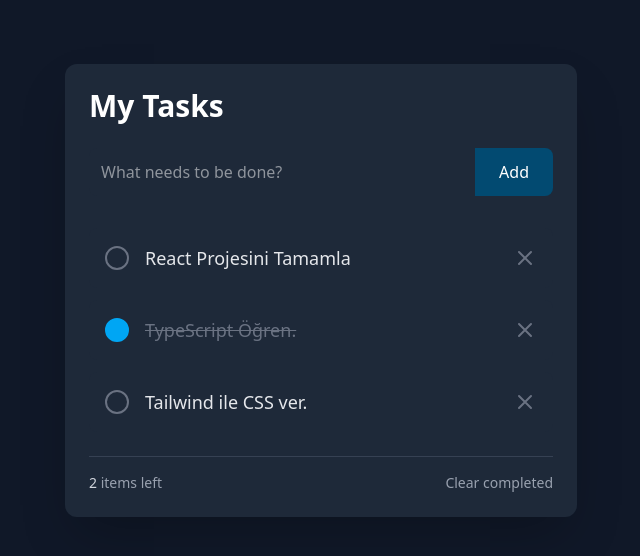
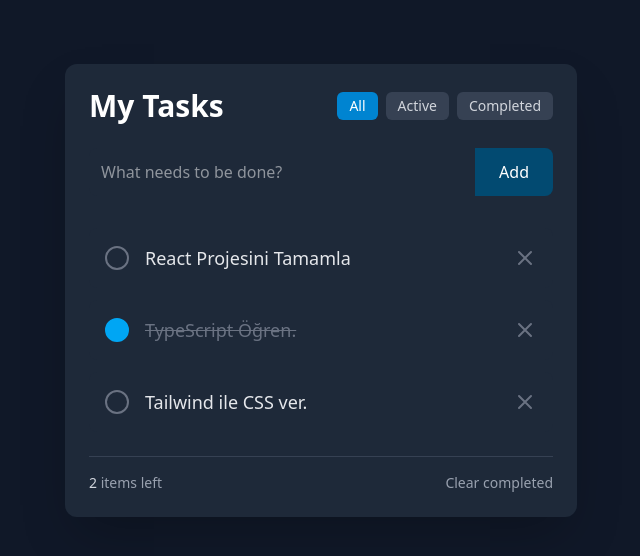
Before and after one commit to furkycl/react-ts-tailwind-todoapp, a React (Vite) app: page / in a window 1280 px wide. Shown: the top 556 px of the page, without its empty margins (319-959 px from the left). Built offline with nearby package versions, Linux system fonts and the light colour scheme.

Commit message:
feat(filter): Add filtering for all, active, and completed todos

```diff
--- a/src/App.tsx
+++ b/src/App.tsx
@@ -1,9 +1,10 @@
 import { useState, useEffect } from "react";
-import type { Todo } from "./types";
+import type { Todo, FilterType } from "./types";
 import TodoItem from "./components/TodoItem";
 import AddTodoForm from "./components/AddTodoForm";
 import EmptyState from "./components/EmptyState";
 import TodoFooter from "./components/TodoFooter";
+import TodoFilter from "./components/TodoFilter";
 
 const initialTodos: Todo[] = [
   {
@@ -34,6 +35,7 @@ function App() {
       return initialTodos;
     }
   });
+  const [filter, setFilter] = useState<FilterType>("all");
   useEffect(() => {
     localStorage.setItem(STORAGE_KEY, JSON.stringify(todos));
   }, [todos]);
@@ -60,17 +62,25 @@ function App() {
   };
   const activeCount = todos.filter((todos) => !todos.completed).length;
   const completedCount = todos.length - activeCount;
+
+  const filteredTodos = todos.filter((todo) => {
+    if (filter === "active") return !todo.completed;
+    if (filter === "completed") return todo.completed;
+    return true;
+  });
+
   return (
     <div className="bg-gray-900 min-h-screen flex justify-center items-start pt-16">
       <div className="w-full max-w-lg bg-gray-800 shadow-2xl rounded-xl p-6">
         <div className="flex items-center justify-between mb-6">
           <h1 className="text-3xl font-bold text-white">My Tasks</h1>
+          <TodoFilter currentFilter={filter} onFilterChange={setFilter} />
         </div>
         <AddTodoForm onAdd={handleAddNewTodo} />
         <div className="mt-6">
           {todos.length > 0 ? (
             <ul className="space-y-3">
-              {todos.map((todo) => (
+              {filteredTodos.map((todo) => (
                 <TodoItem
                   key={todo.id}
                   todo={todo}
--- /dev/null
+++ b/src/components/TodoFilter.tsx
@@ -0,0 +1,36 @@
+import type { FilterType } from "../types";
+interface TodoFilterProps {
+  currentFilter: FilterType;
+  onFilterChange: (filter: FilterType) => void;
+}
+
+const FILTERS: { label: string; value: FilterType }[] = [
+  { label: "All", value: "all" },
+  { label: "Active", value: "active" },
+  { label: "Completed", value: "completed" },
+];
+
+const TodoFilter: React.FC<TodoFilterProps> = ({
+  currentFilter,
+  onFilterChange,
+}) => {
+  return (
+    <div className="flex justify-center items-center gap-2">
+      {FILTERS.map(({ label, value }) => (
+        <button
+          key={value}
+          onClick={() => onFilterChange(value)}
+          className={`px-3 py-1 text-sm rounded-md transition-colors ${
+            currentFilter === value
+              ? "bg-sky-600 text-white"
+              : "bg-gray-700 text-gray-300 hover:bg-gray-600"
+          }`}
+        >
+          {label}
+        </button>
+      ))}
+    </div>
+  );
+};
+
+export default TodoFilter;
--- a/src/types/index.ts
+++ b/src/types/index.ts
@@ -3,3 +3,5 @@ export interface Todo {
   text: string;
   completed: boolean;
 }
+
+export type FilterType = "all" | "active" | "completed";
```
